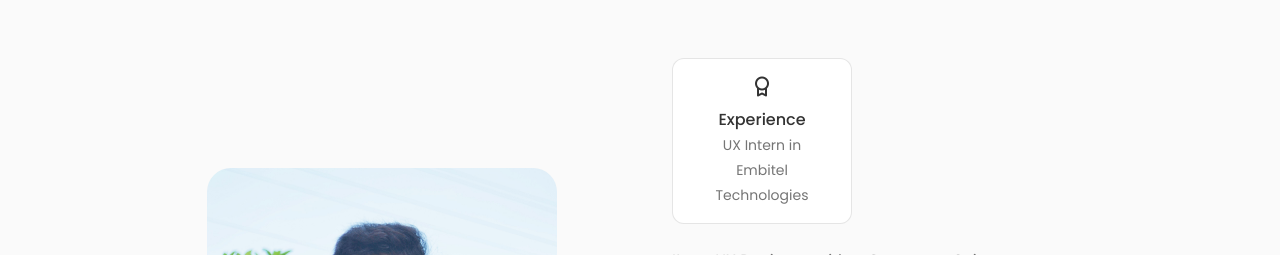
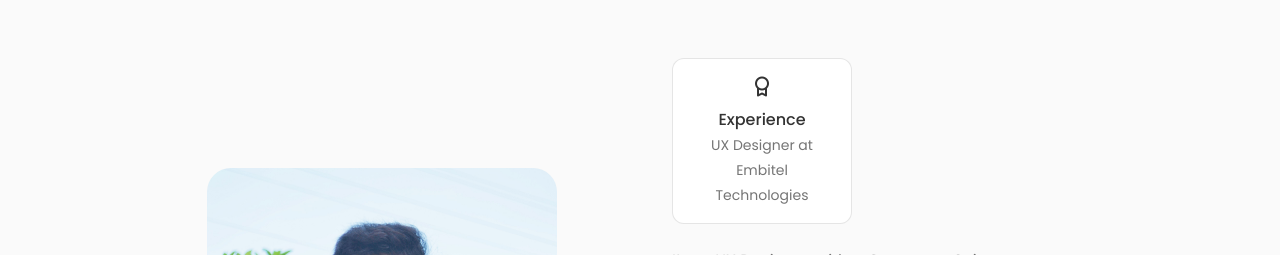
Before and after one commit to Rajesh-mm/Portfolio, a React (Create React App) app: page / in a window 1280 px wide. Shown: the part 820-1075 px from the top of the page. Built offline with nearby package versions, Linux system fonts and the light colour scheme.

Commit message:
Update Info.jsx

```diff
--- a/src/components/about/Info.jsx
+++ b/src/components/about/Info.jsx
@@ -7,7 +7,7 @@ export const Info = () => {
       <i class="bx bx-award about__icon"></i>
 
         <h3 className="about__title">Experience</h3>
-          <span className="about__subtitle">UX Intern in Embitel Technologies</span>
+          <span className="about__subtitle">UX Designer at Embitel Technologies</span>
       </div>
     </div>
   )
```
